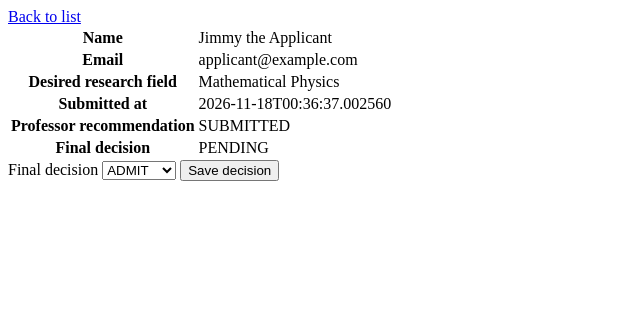
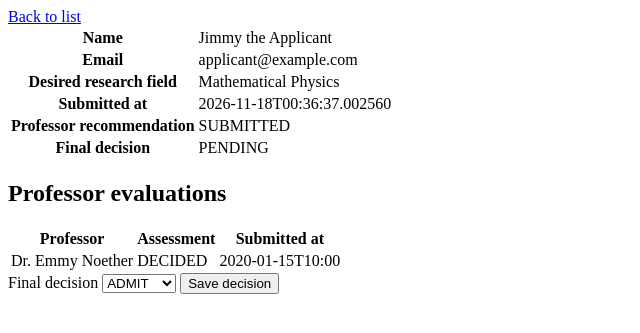
Before and after one commit to stevenswinkels/SYSC4806-Project, a Spring Boot app: page /admin/applications/1 in a window 1280 px wide. Shown: the top 333 px of the page, without its empty margins (0-640 px from the left). Run offline with Spring Boot 4, Linux system fonts and the light colour scheme; data comes from the database, SQL or seed files in the repository; tables that the repository leaves empty hold one stand-in row (values such as "Sample post"); some of the project's set-up classes (security, data sources, template engines, error pages and the like) are left out, and stand-ins take their place.

Commit message:
show professor evaluations on the admin decision page
Refs #34

```diff
--- a/src/main/java/com/example/demo/controller/AdminDecisionController.java
+++ b/src/main/java/com/example/demo/controller/AdminDecisionController.java
@@ -24,6 +24,7 @@ public class AdminDecisionController {
     String detail(@PathVariable("appId") Long appId, Model model) {
         try {
             model.addAttribute("applicant", service.getApplicant(appId));
+            model.addAttribute("evaluations", service.getEvaluations(appId));
             model.addAttribute("decisions", FinalDecision.values());
             return "admin/application";
         } catch (NotFoundException e) {
--- a/src/main/resources/templates/admin/application.html
+++ b/src/main/resources/templates/admin/application.html
@@ -12,7 +12,16 @@
     <tr><th>Final decision</th>
         <td id="finalDecision" th:text="${applicant.finalDecision != null} ? ${applicant.finalDecision} : 'PENDING'"></td></tr>
 </table>
-
+<h2>Professor evaluations</h2>
+<p th:if="${evaluations.isEmpty()}">No evaluations yet.</p>
+<table th:if="${!evaluations.isEmpty()}">
+    <tr><th>Professor</th><th>Assessment</th><th>Submitted at</th></tr>
+    <tr th:each="e : ${evaluations}">
+        <td th:text="${e.professor.name}"></td>
+        <td th:text="${e.assessment}"></td>
+        <td th:text="${e.submittedAt}"></td>
+    </tr>
+</table>
 <form th:action="@{/admin/applications/{id}/decision(id=${applicant.id})}" method="post">
     <label for="decision">Final decision</label>
     <select name="decision" id="decision">
```
Also changed, not shown: src/main/java/com/example/demo/services/AdminDecisionService.java (+8 -0 lines), 1 other file.
